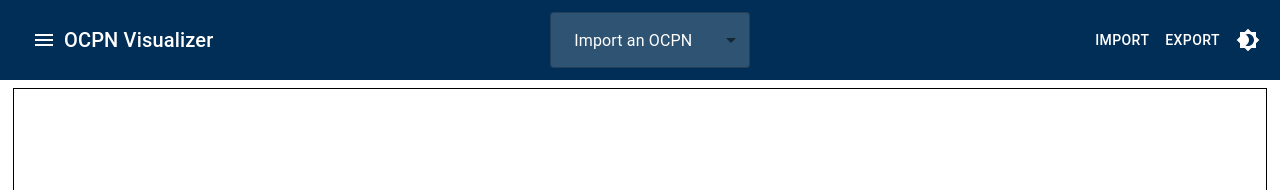
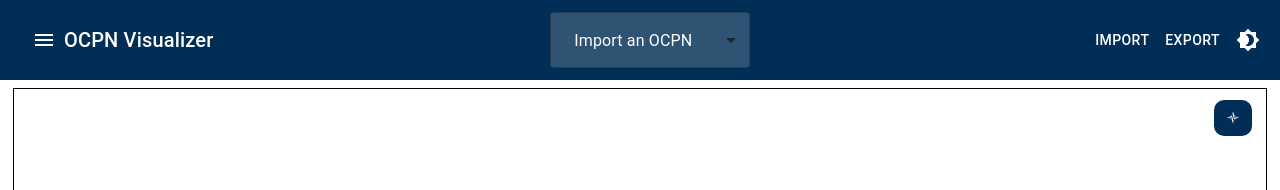
Before and after one commit to rwth-pads/ocpn-visualizer, a Next.js app: page / in a window 1280 px wide. Shown: the top 190 px of the page. Built offline with nearby package versions, Linux system fonts and the light colour scheme.

Commit message:
Add zoom and pan and center button

```diff
--- /dev/null
+++ b/src/app/components/CenterButton.css
@@ -0,0 +1,32 @@
+.center-button-container {
+    position: absolute;
+    top: 20px;
+    right: 28px;
+    z-index: 2;
+}
+
+.center-button {
+    cursor: pointer;
+    padding: 6px 12px;
+    border-radius: 10px;
+}
+.center-button.dark {
+    color: white;
+    background-color: #000;
+}
+.center-button.dark:hover {
+    background-color: #ffffff10;
+}
+.center-button.dark:active {
+    background-color: #ffffff20;
+}
+.center-button.light {
+    color: white;
+    background-color: #002e57;
+}
+.center-button.light:hover {
+    background-color: #002e57d7
+}
+.center-button.light:active {
+    background-color: #002e57b7;
+}
--- /dev/null
+++ b/src/app/components/CenterButton.tsx
@@ -0,0 +1,25 @@
+import React from 'react';
+
+import './CenterButton.css';
+
+interface CenterButtonProps {
+    darkMode: boolean;
+    centerVisualization: () => void;
+}
+
+const CenterButton: React.FC<CenterButtonProps> = ({ darkMode, centerVisualization }) => {
+    const mode = darkMode ? ' dark' : ' light';
+
+    return (
+        <div className={`center-button-container${mode}`}>
+            <button
+                className={`center-button${mode}`}
+                onClick={centerVisualization}
+                >
+                    &#128967;
+                </button>
+        </div>
+    );
+};
+
+export default CenterButton;
--- a/src/app/components/VisualizationArea.tsx
+++ b/src/app/components/VisualizationArea.tsx
@@ -147,7 +147,7 @@ const VisualizationArea: React.FC<VisualizationAreaProps> = ({ selectedOCPN, use
                 .on('contextmenu', handleRightClick);
 
             const zoom = d3.zoom<SVGSVGElement, unknown>()
-                .scaleExtent([0.1, 10])
+                .scaleExtent([0.5, 10])
                 .on('zoom', (event) => {
                     svg.selectAll('g').attr('transform', event.transform);
                 });
--- a/src/app/page.tsx
+++ b/src/app/page.tsx
@@ -6,6 +6,7 @@ import useMediaQuery from '@mui/material/useMediaQuery';
 import CustomThemeProvider from './context/CustomThemeProvider';
 import Header from './components/Header';
 import VisualizationArea from './components/VisualizationArea';
+import CenterButton from './components/CenterButton';
 import { SelectChangeEvent } from '@mui/material/Select';
 import ImportDialog from './components/ImportDialog';
 import ConfigurationSidebar from './components/ConfigurationSidebar';
@@ -220,6 +221,9 @@ const Home = () => {
                         setChange={setChanged}
                         darkMode={darkMode}
                         svgRef={svgRef} />
+                    <CenterButton
+                        darkMode={darkMode}
+                        centerVisualization={() => {console.log("TODO: Implement center visualization")}} />
                 </Box>
             </Box>
             <ImportDialog
```
